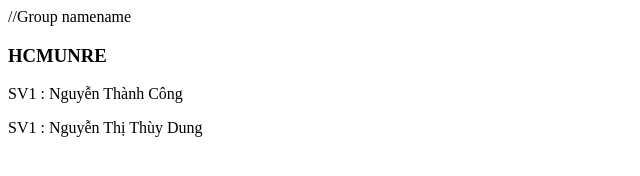
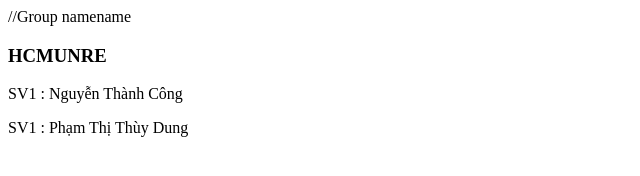
Before and after one commit to HCMUNRE/WebMotor, a plain HTML site: page helloword.html in a window 1280 px wide. Shown: the full height of the page, 0-640 px from the left. Drawn offline with Linux system fonts and the light colour scheme.

Commit message:
Update helloword.html
sửa họ tên sv

```diff
--- a/helloword.html
+++ b/helloword.html
@@ -12,7 +12,7 @@
     //Group namename
     <h3>HCMUNRE</h3>
     <p>SV1 : Nguyễn Thành Công</p>
-    <p>SV1 : Nguyễn Thị Thùy Dung</p>
+    <p>SV1 : Phạm Thị Thùy Dung</p>
 
 </body>
 
```
